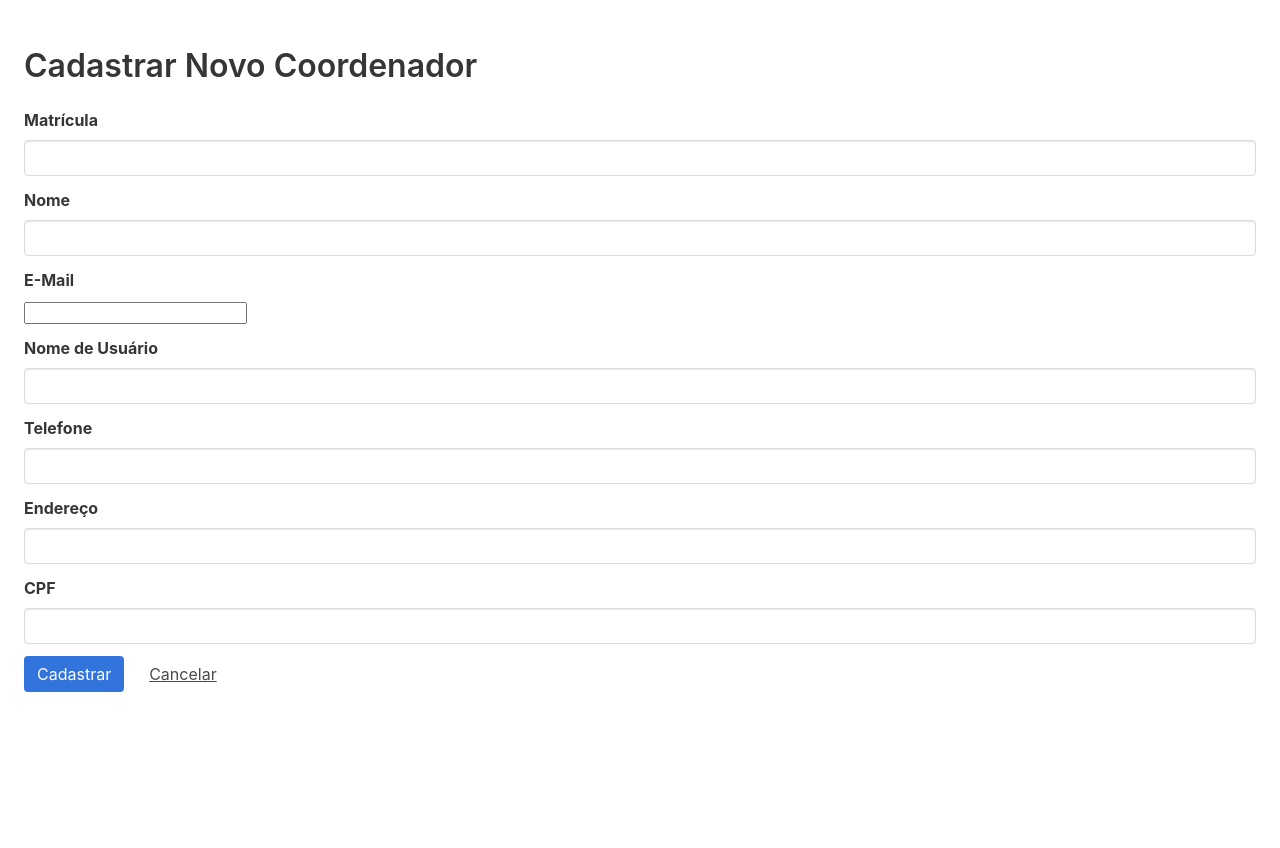
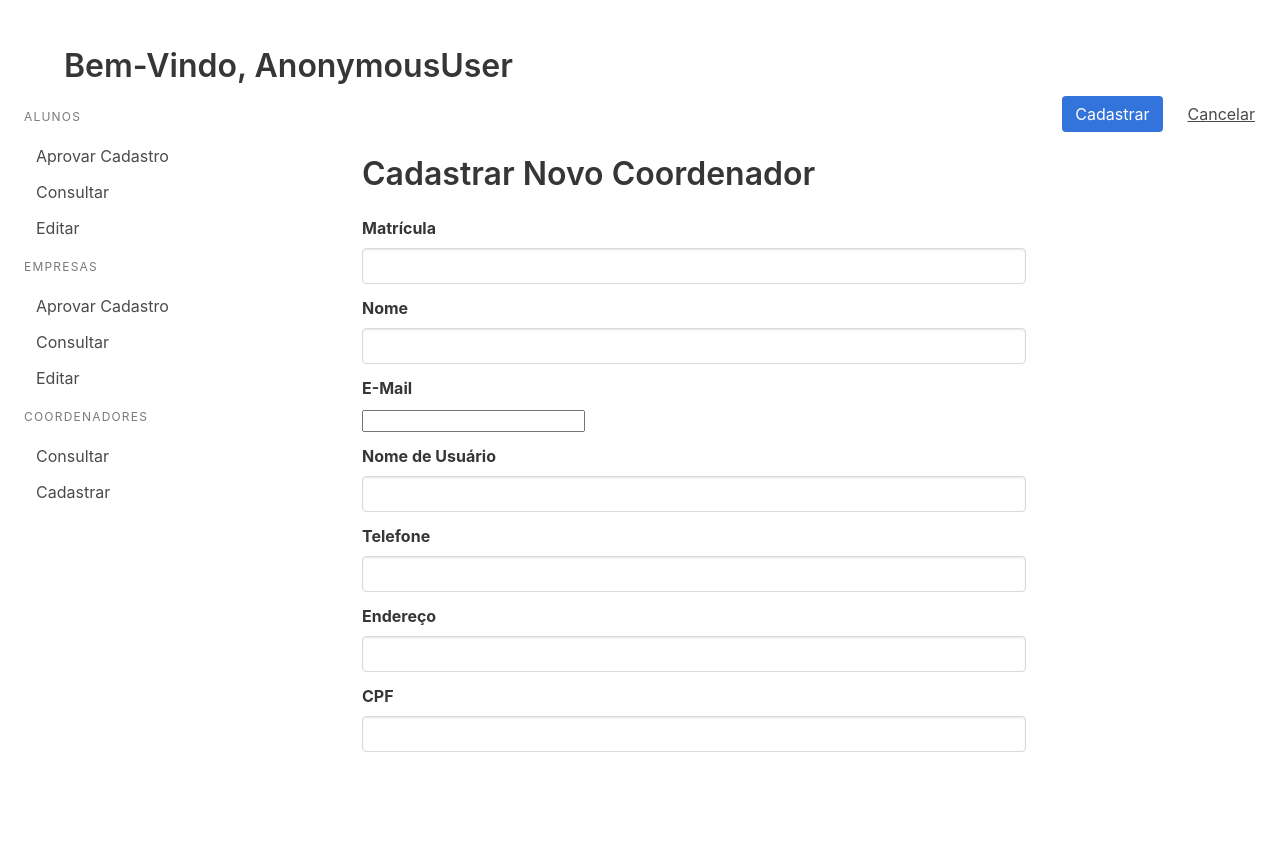
Before and after one commit to lays147/PyIntern, a Django app: page /coordinators/register/ in a window 1280 px wide. Shown: the part 52-900 px from the top of the page. Before the commit the page ends 744 px from the top, so only its background shows below. Run offline with Django 3.2, Linux system fonts and the light colour scheme; parts of the project's set-up code (start-up, migrations or seed data) failed here and were passed over.

Commit message:
Use template inheritance in coordinators
Signed-off-by: Lays Rodrigues <lays.rodrigues@kde.org>

```diff
--- a/PyIntern/PyIntern/coordinators/templates/coordinators_form.html
+++ b/PyIntern/PyIntern/coordinators/templates/coordinators_form.html
@@ -1,6 +1,6 @@
-{% extends 'base.html' %}
+{% extends 'coordinators_home.html' %}
 {% load templatefilters %}
-{% block content %}
+{% block extra_content %}
 <section class="section">
   <h1 class="title">Cadastrar Novo Coordenador</h1>
   <form action="." method="POST">
@@ -80,9 +80,9 @@
         <button class="button is-link" type="submit">Cadastrar</button>
       </div>
       <div class="control">
-        <button class="button is-text">Cancelar</button>
+        <a href="{% url 'coordinators_home' %}" class="button is-text">Cancelar</a>
       </div>
-  </div>
+    </div>
   </form>
 </section>
-{% endblock content %}
+{% endblock extra_content %}
--- a/PyIntern/PyIntern/coordinators/templates/coordinators_home.html
+++ b/PyIntern/PyIntern/coordinators/templates/coordinators_home.html
@@ -5,6 +5,8 @@
     <h1 class="title"> Bem-Vindo, {{ user }}</h1>
   </div>
   <br/>
+  <div class="columns">
+    <div class="column is-one-quarter">
       <aside class="menu">
         <p class="menu-label"> Alunos </p>
         <ul class="menu-list">
@@ -24,5 +26,11 @@
           <li><a href="{% url 'new_coordinator' %}">Cadastrar</a></li>
         </ul>
       </aside>
+    </div>
+    <div class="column">
+      {% block extra_content %}
+      {% endblock extra_content %}
+    </div>
+  </div>
 </section>
 {% endblock content %}
--- a/PyIntern/PyIntern/coordinators/templates/coordinators_list.html
+++ b/PyIntern/PyIntern/coordinators/templates/coordinators_list.html
@@ -1,5 +1,5 @@
-{% extends 'base.html' %}
-{% block content %}
+{% extends 'coordinators_home.html' %}
+{% block extra_content %}
 <section class="section">
   <h1 class="title"> Coordenadores Cadastrados </h1>
   <table class="table">
@@ -21,4 +21,4 @@
     </tbody>
   </table>
 </section>
-{% endblock content %}
+{% endblock extra_content %}
```
Lines whose indentation alone changed are shown as unchanged.
